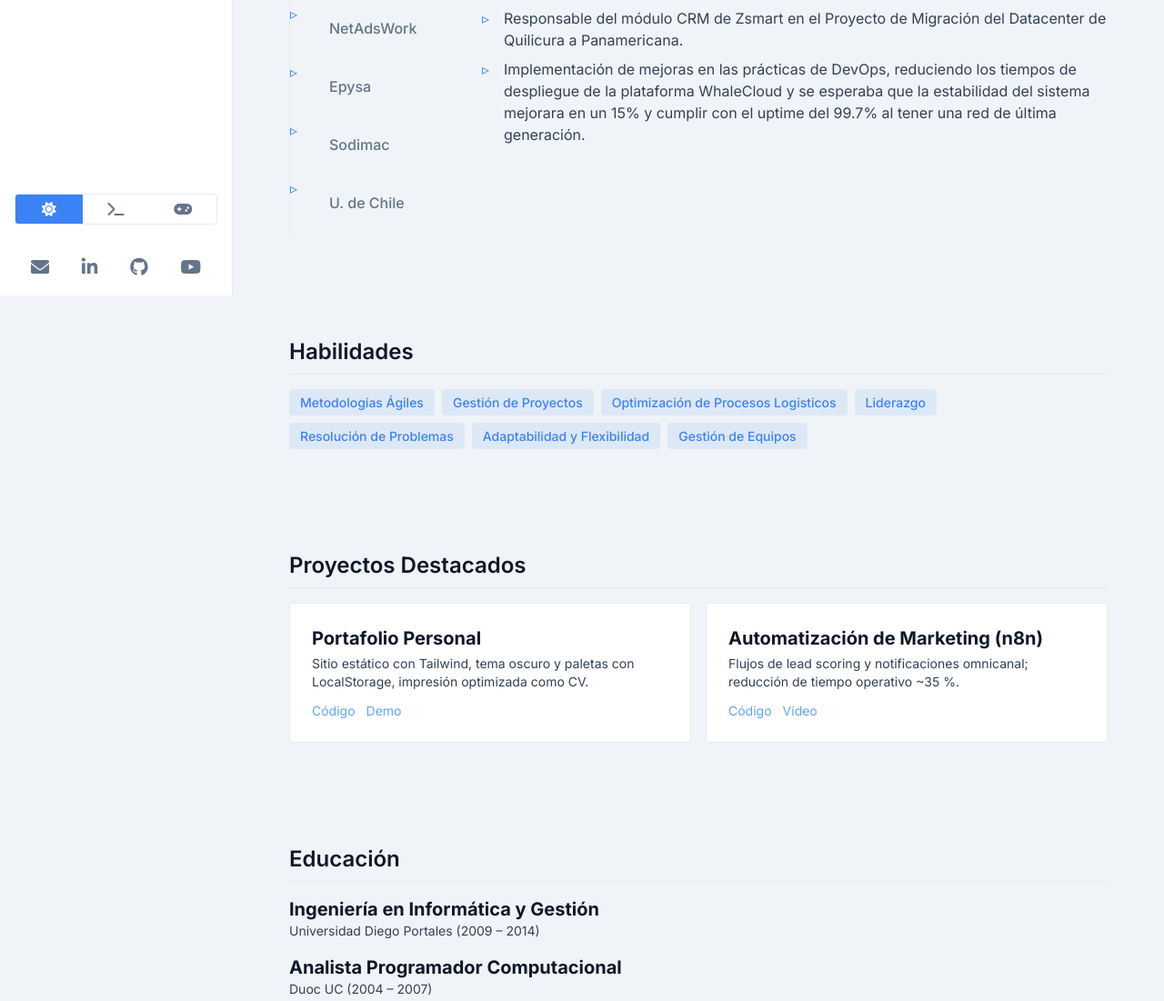
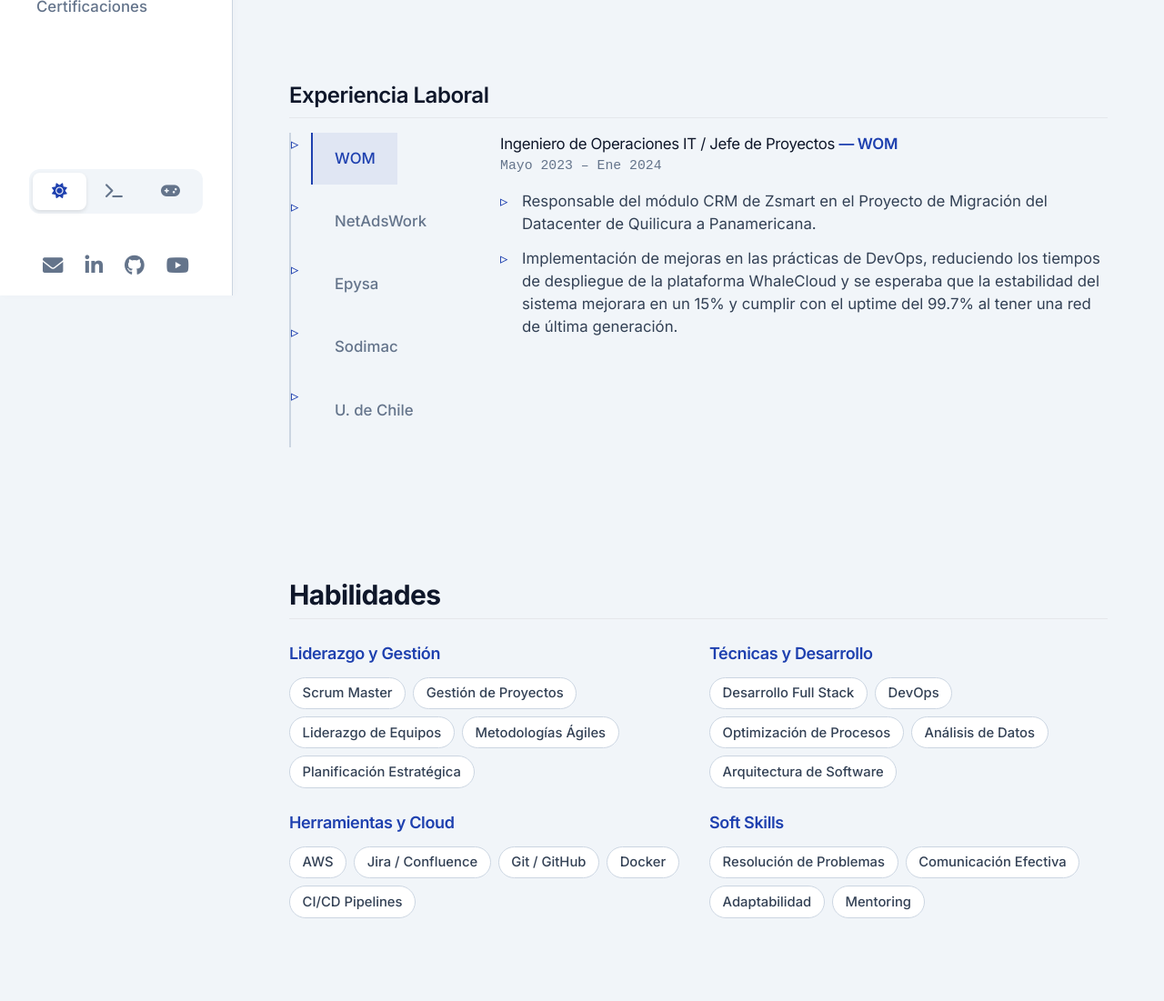
Before and after one commit to aiKristian/aikristian.github.io, a plain HTML site: page index.html in a window 1280 px wide. Shown: the part 475-1576 px from the top of the page at 91% size. Drawn offline with nearby package versions, Linux system fonts and the light colour scheme.

Commit message:
Feat: Full HD redesign, darker blue theme, and scroll fixes

```diff
--- a/index.html
+++ b/index.html
@@ -69,10 +69,14 @@
         </div>
 
         <section id="profile" class="mb-12 fade-in delay-1">
-          <h2 class="text-2xl font-semibold mb-4 border-b pb-2">Perfil Profesional</h2>
-          <p>
-            Ingeniero en Informática y Gestión con más de 14 años de experiencia en la dirección de proyectos de IT y gestión logística. Experiencia en roles de liderazgo, implementación de soluciones tecnológicas innovadoras y optimización de procesos operacionales.
-          </p>
+          <div class="hero-section py-10">
+            <h1 class="text-4xl md:text-5xl font-bold mb-4 text-[var(--text-primary)]">Hola, soy Cristian 👋</h1>
+            <p class="text-xl md:text-2xl text-[var(--accent)] mb-6 font-medium">Transformando ideas en soluciones digitales escalables.</p>
+            <p class="text-lg leading-relaxed max-w-3xl">
+              Ingeniero en Informática y Gestión con más de 14 años de experiencia liderando proyectos TI y optimizando procesos logísticos.
+              Especialista en crear puentes entre la estrategia de negocio y la ejecución técnica.
+            </p>
+          </div>
         </section>
 
         <section id="experience" class="mb-12 fade-in delay-2">
@@ -134,21 +138,57 @@
         </section>
 
         <section id="skills" class="mb-12 fade-in delay-3">
-          <h2 class="text-2xl font-semibold mb-4 border-b pb-2">Habilidades</h2>
-          <div class="flex flex-wrap gap-2">
-            <span class="tag">Metodologías Ágiles</span>
-            <span class="tag">Gestión de Proyectos</span>
-            <span class="tag">Optimización de Procesos Logisticos</span>
-            <span class="tag">Liderazgo</span>
-            <span class="tag">Resolución de Problemas</span>
-            <span class="tag">Adaptabilidad y Flexibilidad</span>
-            <span class="tag">Gestión de Equipos</span>
+          <h2 class="text-3xl font-bold mb-6 border-b pb-2">Habilidades</h2>
+
+          <div class="grid grid-cols-1 md:grid-cols-2 gap-6">
+            <div>
+              <h3 class="text-lg font-semibold mb-3 text-[var(--accent)]">Liderazgo y Gestión</h3>
+              <div class="flex flex-wrap gap-2">
+                <span class="tag">Scrum Master</span>
+                <span class="tag">Gestión de Proyectos</span>
+                <span class="tag">Liderazgo de Equipos</span>
+                <span class="tag">Metodologías Ágiles</span>
+                <span class="tag">Planificación Estratégica</span>
+              </div>
+            </div>
+
+            <div>
+              <h3 class="text-lg font-semibold mb-3 text-[var(--accent)]">Técnicas y Desarrollo</h3>
+              <div class="flex flex-wrap gap-2">
+                <span class="tag">Desarrollo Full Stack</span>
+                <span class="tag">DevOps</span>
+                <span class="tag">Optimización de Procesos</span>
+                <span class="tag">Análisis de Datos</span>
+                <span class="tag">Arquitectura de Software</span>
+              </div>
+            </div>
+
+            <div>
+              <h3 class="text-lg font-semibold mb-3 text-[var(--accent)]">Herramientas y Cloud</h3>
+              <div class="flex flex-wrap gap-2">
+                <span class="tag">AWS</span>
+                <span class="tag">Jira / Confluence</span>
+                <span class="tag">Git / GitHub</span>
+                <span class="tag">Docker</span>
+                <span class="tag">CI/CD Pipelines</span>
+              </div>
+            </div>
+
+            <div>
+              <h3 class="text-lg font-semibold mb-3 text-[var(--accent)]">Soft Skills</h3>
+              <div class="flex flex-wrap gap-2">
+                <span class="tag">Resolución de Problemas</span>
+                <span class="tag">Comunicación Efectiva</span>
+                <span class="tag">Adaptabilidad</span>
+                <span class="tag">Mentoring</span>
+              </div>
+            </div>
           </div>
         </section>
 
         <section id="projects" class="mb-12 fade-in delay-3">
-          <h2 class="text-2xl font-semibold mb-4 border-b pb-2">Proyectos Destacados</h2>
-          <div class="grid grid-cols-1 md:grid-cols-2 gap-4">
+          <h2 class="text-3xl font-bold mb-6 border-b pb-2">Proyectos Destacados</h2>
+          <div class="grid grid-cols-1 md:grid-cols-2 xl:grid-cols-3 gap-6">
             <article class="p-5 rounded">
               <h3 class="font-bold text-xl mb-1">Portafolio Personal</h3>
               <p class="text-sm text-[var(--slate)]">Sitio estático con Tailwind, tema oscuro y paletas con LocalStorage, impresión optimizada como CV.</p>
--- a/style.css
+++ b/style.css
@@ -1,92 +1,206 @@
 /*
-  V2.1 Redesign - Theme System Overhaul
+  V3.1 Redesign - Darker Blue & Premium Feel
   Author: Gemini Assistant
-  Description: Simplified to three distinct themes: Light, Developer (Dark), and Retro (Dark).
+  Description: Darker accent blue, refined palette, and scroll fixes.
 */
 
 /* --- THEME & FONT DEFINITIONS --- */
 
 :root {
-  /* Default Theme: Light */
-  --bg-primary: #f0f4f8;      /* Main content background */
-  --bg-secondary: #ffffff;    /* Sidebar, cards */
-  --border-color: #e6eaf1;
-  --text-primary: #0f172a;    /* Headings */
-  --text-secondary: #334155;  /* Main text */
-  --text-muted: #64748b;      /* Muted text */
-  --accent: #3b82f6;          /* Links, highlights */
-  --accent-tint: rgba(59, 130, 246, 0.1);
+  /* Default Theme: Light (Premium) */
+  --bg-primary: #f1f5f9;
+  /* Slate 100 - Slightly more contrast */
+  --bg-secondary: #ffffff;
+  /* Pure white */
+  --border-color: #cbd5e1;
+  /* Slate 300 */
+  --text-primary: #0f172a;
+  /* Slate 900 */
+  --text-secondary: #334155;
+  /* Slate 700 */
+  --text-muted: #64748b;
+  /* Slate 500 */
+
+  /* UPDATED: Darker Blue Accent */
+  --accent: #1e40af;
+  /* Blue 800 - Strong, professional blue */
+  --accent-hover: #1e3a8a;
+  /* Blue 900 */
+  --accent-tint: rgba(30, 64, 175, 0.08);
+
+  --card-shadow: 0 4px 6px -1px rgba(0, 0, 0, 0.05), 0 2px 4px -1px rgba(0, 0, 0, 0.03);
+  --card-hover-shadow: 0 20px 25px -5px rgba(0, 0, 0, 0.1), 0 10px 10px -5px rgba(0, 0, 0, 0.04);
 
   --font-sans: 'Inter', sans-serif;
-  --fz-sm: 14px;
-  --fz-md: 16px;
-  --fz-lg: 18px;
-  --fz-xl: 22px;
-  --fz-heading: 32px;
-  --border-radius: 4px;
-  --transition: all 0.25s cubic-bezier(0.645, 0.045, 0.355, 1);
+  --fz-sm: 0.925rem;
+  --fz-md: 1.05rem;
+  --fz-lg: 1.2rem;
+  --fz-xl: 1.5rem;
+  --fz-heading: 2.5rem;
+  --border-radius: 12px;
+  --transition: all 0.3s cubic-bezier(0.4, 0, 0.2, 1);
 }
 
 body.theme-developer {
-  /* Theme: Developer (Dark) */
-  --bg-primary: #0a192f;
-  --bg-secondary: #112240;
-  --border-color: #233554;
-  --text-primary: #ccd6f6;
-  --text-secondary: #a8b2d1;
-  --text-muted: #8892b0;
-  --accent: #64ffda;
-  --accent-tint: rgba(100, 255, 218, 0.1);
+  /* Theme: Developer (Deep Navy) */
+  --bg-primary: #020617;
+  /* Slate 950 */
+  --bg-secondary: #0f172a;
+  /* Slate 900 */
+  --border-color: #1e293b;
+  /* Slate 800 */
+  --text-primary: #f8fafc;
+  /* Slate 50 */
+  --text-secondary: #cbd5e1;
+  /* Slate 300 */
+  --text-muted: #94a3b8;
+  /* Slate 400 */
+  --accent: #38bdf8;
+  /* Sky 400 - Kept bright for dark mode contrast */
+  --accent-hover: #0ea5e9;
+  /* Sky 500 */
+  --accent-tint: rgba(56, 189, 248, 0.1);
+  --card-shadow: 0 4px 6px -1px rgba(0, 0, 0, 0.5), 0 2px 4px -1px rgba(0, 0, 0, 0.3);
 }
 
 body.theme-retro {
-  /* Theme: Retro Game (Dark) */
-  --bg-primary: #1a101f;
-  --bg-secondary: #2c1c3b;
-  --border-color: #4a3061;
-  --text-primary: #f0f0d8;
-  --text-secondary: #c8c8b6;
-  --text-muted: #948e8e;
-  --accent: #e040fb;
-  --accent-tint: rgba(224, 64, 251, 0.1);
-  --font-sans: 'SF Mono', 'Fira Code', 'Fira Mono', 'Roboto Mono', monospace;
+  /* Theme: Retro Game (Cyberpunk) */
+  --bg-primary: #120b18;
+  --bg-secondary: #25162e;
+  --border-color: #4c2a63;
+  --text-primary: #ffeebb;
+  --text-secondary: #e2d2e6;
+  --text-muted: #9d8da3;
+  --accent: #d946ef;
+  /* Fuchsia 500 */
+  --accent-hover: #c026d3;
+  /* Fuchsia 600 */
+  --accent-tint: rgba(217, 70, 239, 0.15);
+  --font-sans: 'Fira Code', monospace;
+  --card-shadow: 4px 4px 0px var(--border-color);
+  --card-hover-shadow: 6px 6px 0px var(--accent);
+  --border-radius: 0px;
 }
 
 /* --- BASE & GLOBAL STYLES --- */
-html { scroll-behavior: smooth; }
+html {
+  scroll-behavior: smooth;
+}
 
 body {
   background-color: var(--bg-primary);
   color: var(--text-secondary);
   font-family: var(--font-sans);
-  line-height: 1.6;
+  line-height: 1.7;
   font-size: var(--fz-md);
   transition: background-color 0.3s, color 0.3s;
 }
 
-main { padding: 2rem; }
-@media (min-width: 768px) { main { padding: 3rem 4rem; } }
+main {
+  padding: 2rem;
+  padding-bottom: 8rem;
+  /* Added extra padding at bottom to ensure scrolling past last element */
+}
+
+@media (min-width: 768px) {
+  main {
+    padding: 3rem 5rem 8rem 5rem;
+  }
+}
+
+@media (min-width: 1536px) {
+  main {
+    padding: 4rem 8rem 10rem 8rem;
+  }
+}
 
 section {
-  padding: 2rem 0;
+  padding: 3rem 0;
   max-width: 900px;
   margin: 0 auto;
+  /* Adjusted animation to be safer */
   opacity: 0;
   transform: translateY(20px);
-  transition: opacity 0.5s ease-out, transform 0.5s ease-out;
-  animation: fadeIn 1s ease-in-out;
+  transition: opacity 0.6s ease-out, transform 0.6s ease-out;
 }
-section.visible { opacity: 1; transform: translateY(0); }
 
-h1, h2, h3, h4 { color: var(--text-primary); font-weight: 600; }
-h1 { font-size: 1.5rem; }
-h2 { font-size: var(--fz-heading); margin-bottom: 2rem; }
-h3 { font-size: var(--fz-xl); margin-bottom: 0.5rem; }
-p { margin-bottom: 1rem; max-width: 75ch; color: var(--text-secondary); }
-ul { list-style: none; padding: 0; }
+@media (min-width: 1536px) {
+  section {
+    max-width: 1300px;
+  }
+}
 
-.link { color: var(--accent); text-decoration: none; font-weight: 500; }
-.link:hover { text-decoration: underline; }
+/* Ensure content is visible if JS fails or animation is stuck,
+   but we rely on the 'visible' class from IntersectionObserver.
+   We add a fallback for print or no-js scenarios if needed,
+   but for now we trust the JS. */
+section.visible {
+  opacity: 1;
+  transform: translateY(0);
+}
+
+h1,
+h2,
+h3,
+h4 {
+  color: var(--text-primary);
+  font-weight: 700;
+  letter-spacing: -0.02em;
+}
+
+h1 {
+  font-size: 1.5rem;
+}
+
+h2 {
+  font-size: var(--fz-heading);
+  margin-bottom: 2.5rem;
+}
+
+h3 {
+  font-size: var(--fz-xl);
+  margin-bottom: 0.75rem;
+}
+
+p {
+  margin-bottom: 1.25rem;
+  max-width: 80ch;
+  color: var(--text-secondary);
+}
+
+ul {
+  list-style: none;
+  padding: 0;
+}
+
+.link {
+  color: var(--accent);
+  text-decoration: none;
+  font-weight: 600;
+  position: relative;
+}
+
+.link::after {
+  content: '';
+  position: absolute;
+  width: 100%;
+  transform: scaleX(0);
+  height: 2px;
+  bottom: -2px;
+  left: 0;
+  background-color: var(--accent);
+  transform-origin: bottom right;
+  transition: transform 0.25s ease-out;
+}
+
+.link:hover {
+  color: var(--accent-hover);
+}
+
+.link:hover::after {
+  transform: scaleX(1);
+  transform-origin: bottom left;
+}
 
 /* --- SIDEBAR --- */
 .sidebar {
@@ -95,104 +209,114 @@
   border-right: 1px solid var(--border-color);
   display: flex;
   flex-direction: column;
+  box-shadow: 2px 0 10px rgba(0, 0, 0, 0.02);
+  /* Subtle shadow for depth */
 }
 
-.sidebar h1 { color: var(--accent); }
+.sidebar h1 {
+  color: var(--accent);
+}
 
 .sidebar nav a {
   position: relative;
   display: block;
-  padding: 0.5rem 0 0.5rem 1.5rem;
+  padding: 0.75rem 0 0.75rem 1.5rem;
   color: var(--text-muted);
   font-weight: 500;
   transition: all 0.2s ease;
+  border-radius: 0 20px 20px 0;
+  margin-right: 1rem;
 }
-.sidebar nav a::before {
-  content: '';
-  position: absolute;
-  left: 0;
-  top: 50%;
-  transform: translateY(-50%);
-  width: 15px;
-  height: 2px;
-  background-color: var(--border-color);
-  transition: all 0.2s ease;
-}
-.sidebar nav a.active,
+
 .sidebar nav a:hover {
   color: var(--accent);
+  background: var(--accent-tint);
+  padding-left: 2rem;
 }
-.sidebar nav a.active::before,
-.sidebar nav a:hover::before {
-  width: 30px;
-  background-color: var(--accent);
+
+.sidebar nav a.active {
+  color: var(--accent);
+  background: var(--accent-tint);
+  border-right: 3px solid var(--accent);
 }
 
 /* --- SOCIAL LINKS --- */
 .social-links {
   display: flex;
-  justify-content: space-around;
-  align-items: center;
-  padding-top: 1rem;
+  justify-content: center;
+  gap: 1.5rem;
+  padding-top: 1.5rem;
 }
+
 .social-links a {
   color: var(--text-muted);
-  font-size: 1.25rem;
+  font-size: 1.4rem;
   transition: all 0.2s ease;
 }
+
 .social-links a:hover {
   color: var(--accent);
-  transform: translateY(-3px);
+  transform: translateY(-3px) scale(1.1);
 }
 
 /* --- THEME SWITCHER --- */
 .theme-switcher {
   display: flex;
-  border: 1px solid var(--border-color);
+  background: var(--bg-primary);
+  padding: 4px;
   border-radius: var(--border-radius);
-  overflow: hidden;
+  margin: 0 1rem 1rem 1rem;
 }
+
 .theme-btn {
   background: transparent;
   border: none;
   color: var(--text-muted);
   cursor: pointer;
   padding: 0.5rem;
-  width: 100%; /* Make them equal width */
   flex-grow: 1;
+  border-radius: calc(var(--border-radius) - 4px);
   transition: all 0.2s ease;
-  font-size: 1rem; /* Adjust icon size */
-  line-height: 1; /* Ensure proper vertical alignment */
 }
+
 .theme-btn:hover {
-  background: var(--accent-tint);
   color: var(--accent);
 }
+
 .theme-btn.active {
-  background: var(--accent);
-  color: var(--bg-secondary);
+  background: var(--bg-secondary);
+  color: var(--accent);
+  box-shadow: 0 2px 4px rgba(0, 0, 0, 0.1);
 }
 
+/* --- EXPERIENCE SECTION --- */
+#experience .inner {
+  display: flex;
+  flex-direction: column;
+  gap: 2rem;
+}
 
-/* --- EXPERIENCE SECTION --- */
-#experience .inner { display: flex; flex-direction: column; }
-@media (min-width: 768px) { #experience .inner { flex-direction: row; } }
+@media (min-width: 768px) {
+  #experience .inner {
+    flex-direction: row;
+  }
+}
 
 #experience .tab-list {
   display: flex;
   flex-direction: row;
   overflow-x: auto;
-  margin-bottom: 1.5rem;
   border-bottom: 1px solid var(--border-color);
+  margin-bottom: 1rem;
 }
+
 @media (min-width: 768px) {
   #experience .tab-list {
     flex-direction: column;
     border-bottom: none;
-    border-left: 1px solid var(--border-color);
-    margin-right: 2rem;
+    border-left: 2px solid var(--border-color);
+    min-width: 200px;
     margin-bottom: 0;
-    min-width: 180px;
   }
 }
 
@@ -201,82 +325,207 @@
   border: none;
   color: var(--text-muted);
   cursor: pointer;
-  padding: 1rem;
+  padding: 1rem 1.5rem;
   text-align: left;
   white-space: nowrap;
   font-weight: 500;
-  border-bottom: 3px solid transparent;
+  border-bottom: 2px solid transparent;
   transition: var(--transition);
+  font-size: var(--fz-md);
 }
+
 @media (min-width: 768px) {
   #experience .tab-button {
     border-bottom: none;
-    border-left: 3px solid transparent;
+    border-left: 2px solid transparent;
+    margin-left: -2px;
+    /* Overlap border */
   }
 }
-#experience .tab-button:hover { color: var(--accent); background-color: var(--accent-tint); }
-#experience .tab-button.active { color: var(--accent); border-color: var(--accent); }
 
-#experience .tab-pane { display: none; }
-#experience .tab-pane.active { display: block; }
-#experience .company { color: var(--accent); font-weight: 500; }
-#experience .range { color: var(--text-muted); font-size: var(--fz-sm); margin-bottom: 1.5rem; }
+#experience .tab-button:hover {
+  color: var(--accent);
+  background-color: var(--accent-tint);
+}
 
-#experience li { position: relative; padding-left: 1.5rem; margin-bottom: 0.5rem; }
-#experience li::before { content: "▹"; position: absolute; left: 0; color: var(--accent); }
+#experience .tab-button.active {
+  color: var(--accent);
+  border-color: var(--accent);
+  background-color: var(--accent-tint);
+}
+
+#experience .tab-pane {
+  display: none;
+  animation: fadeIn 0.4s ease;
+}
+
+#experience .tab-pane.active {
+  display: block;
+}
+
+#experience .company {
+  color: var(--accent);
+  font-weight: 600;
+}
+
+#experience .range {
+  color: var(--text-muted);
+  font-size: var(--fz-sm);
+  margin-bottom: 1rem;
+  font-family: monospace;
+}
+
+#experience li {
+  position: relative;
+  padding-left: 1.5rem;
+  margin-bottom: 0.75rem;
+}
+
+#experience li::before {
+  content: "▹";
+  position: absolute;
+  left: 0;
+  color: var(--accent);
+}
 
 /* --- OTHER COMPONENTS --- */
 .tag {
-  background-color: var(--accent-tint);
-  color: var(--accent);
+  background-color: var(--bg-secondary);
+  border: 1px solid var(--border-color);
+  color: var(--text-secondary);
   font-size: var(--fz-sm);
   font-weight: 500;
-  padding: 0.25rem 0.75rem;
-  border-radius: var(--border-radius);
+  padding: 0.35rem 0.85rem;
+  border-radius: 20px;
+  transition: var(--transition);
+  display: inline-block;
+}
+
+.tag:hover {
+  border-color: var(--accent);
+  color: var(--accent);
+  transform: translateY(-1px);
 }
 
 #projects article {
   background-color: var(--bg-secondary);
-  padding: 1.5rem;
+  padding: 2rem;
   border-radius: var(--border-radius);
   border: 1px solid var(--border-color);
-  transition: transform 0.2s ease-out, box-shadow 0.2s ease-out;
+  box-shadow: var(--card-shadow);
+  transition: var(--transition);
+  display: flex;
+  flex-direction: column;
+  height: 100%;
 }
+
 #projects article:hover {
   transform: translateY(-5px);
-  box-shadow: 0 10px 15px -3px rgba(0,0,0,0.05), 0 4px 6px -2px rgba(0,0,0,0.05);
+  box-shadow: var(--card-hover-shadow);
+  border-color: var(--accent);
 }
 
-#certifications-list li:nth-child(n+6) { display: none; }
-#certifications-list.expanded li { display: list-item; }
+#projects article h3 {
+  margin-bottom: 0.5rem;
+}
+
+#projects article p {
+  flex-grow: 1;
+}
+
+#certifications-list li:nth-child(n+6) {
+  display: none;
+}
+
+#certifications-list.expanded li {
+  display: list-item;
+}
 
 /* --- UTILITIES --- */
-@keyframes fadeIn { from { opacity: 0; } to { opacity: 1; } }
+@keyframes fadeIn {
+  from {
+    opacity: 0;
+    transform: translateY(10px);
+  }
+
+  to {
+    opacity: 1;
+    transform: translateY(0);
+  }
+}
+
+.delay-1 {
+  animation-delay: 0.1s;
+}
+
+.delay-2 {
+  animation-delay: 0.2s;
+}
+
+.delay-3 {
+  animation-delay: 0.3s;
+}
+
+.delay-4 {
+  animation-delay: 0.4s;
+}
+
+.delay-5 {
+  animation-delay: 0.5s;
+}
 
 @media print {
-  .sidebar, .theme-switcher, #print-cv-desktop, #focus-mode-desktop, #toggle-certs { display: none !important; }
-  body { background: #fff; color: #000; }
-  main { padding: 0; }
-  section { padding: 1.5rem 0; opacity: 1 !important; transform: none !important; }
+
+  .sidebar,
+  .theme-switcher,
+  #print-cv-desktop,
+  #focus-mode-desktop,
+  #toggle-certs {
+    display: none !important;
+  }
+
+  body {
+    background: #fff;
+    color: #000;
+  }
+
+  main {
+    padding: 0;
+  }
+
+  section {
+    padding: 1rem 0;
+    opacity: 1 !important;
+    transform: none !important;
+    max-width: 100% !important;
+  }
+
   #projects article {
     border: 1px solid #ccc !important;
     box-shadow: none !important;
     transform: none !important;
+    page-break-inside: avoid;
   }
+
   a {
     color: #000 !important;
     text-decoration: none !important;
-  }
-  .link::after {
-    content: " (" attr(href) ")";
-    font-size: 0.8em;
-    color: #555;
   }
 }
 
 .focus-mode .sidebar,
 .focus-mode #projects,
 .focus-mode #certifications,
-.focus-mode #technologies { display: none !important; }
-.focus-mode main { padding: 0 24px; }
-.focus-mode #experience { padding-top: 24px; }
+.focus-mode #technologies {
+  display: none !important;
+}
+
+.focus-mode main {
+  padding: 0 24px;
+  max-width: 800px;
+  margin: 0 auto;
+}
+
+.focus-mode #experience {
+  padding-top: 24px;
+}
```
